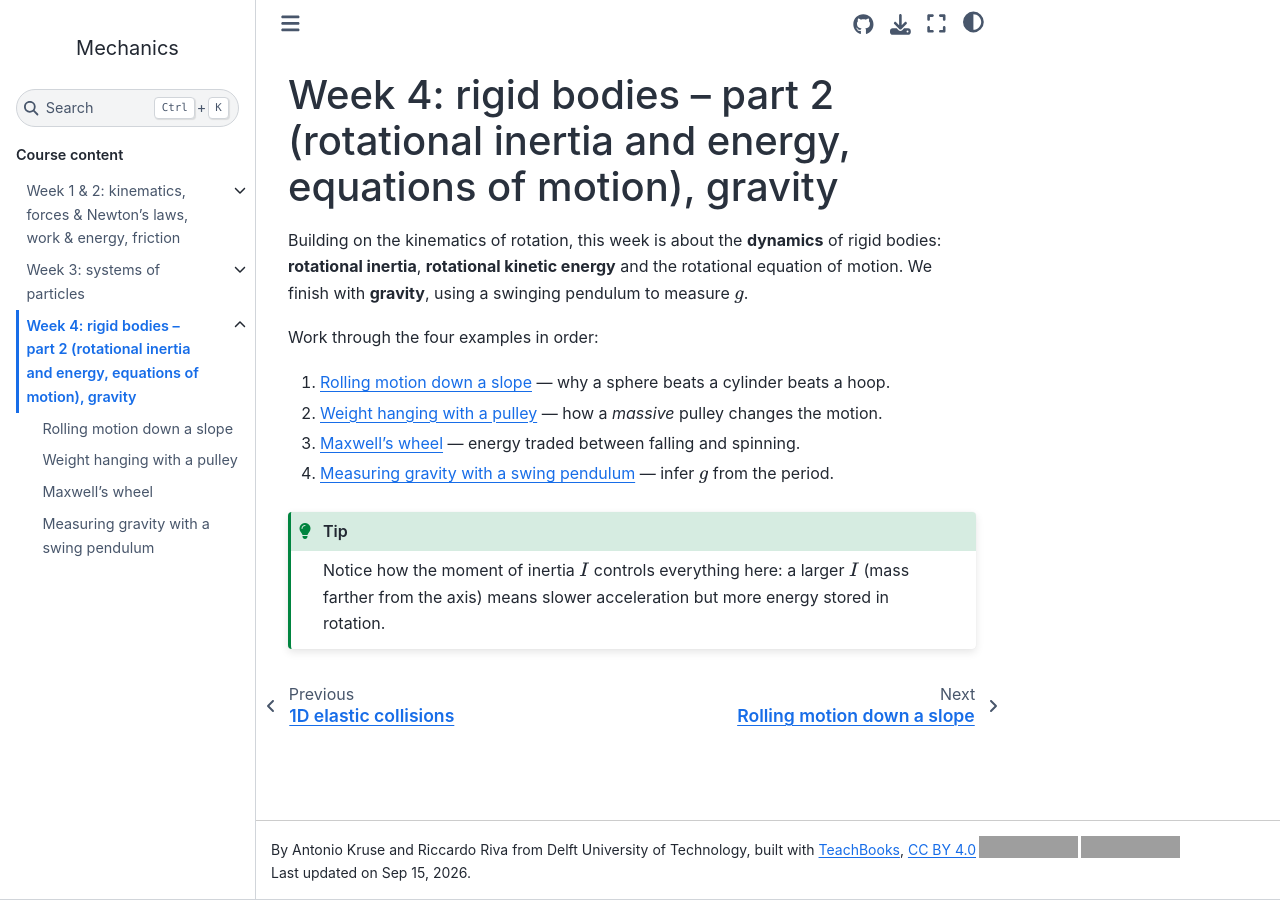
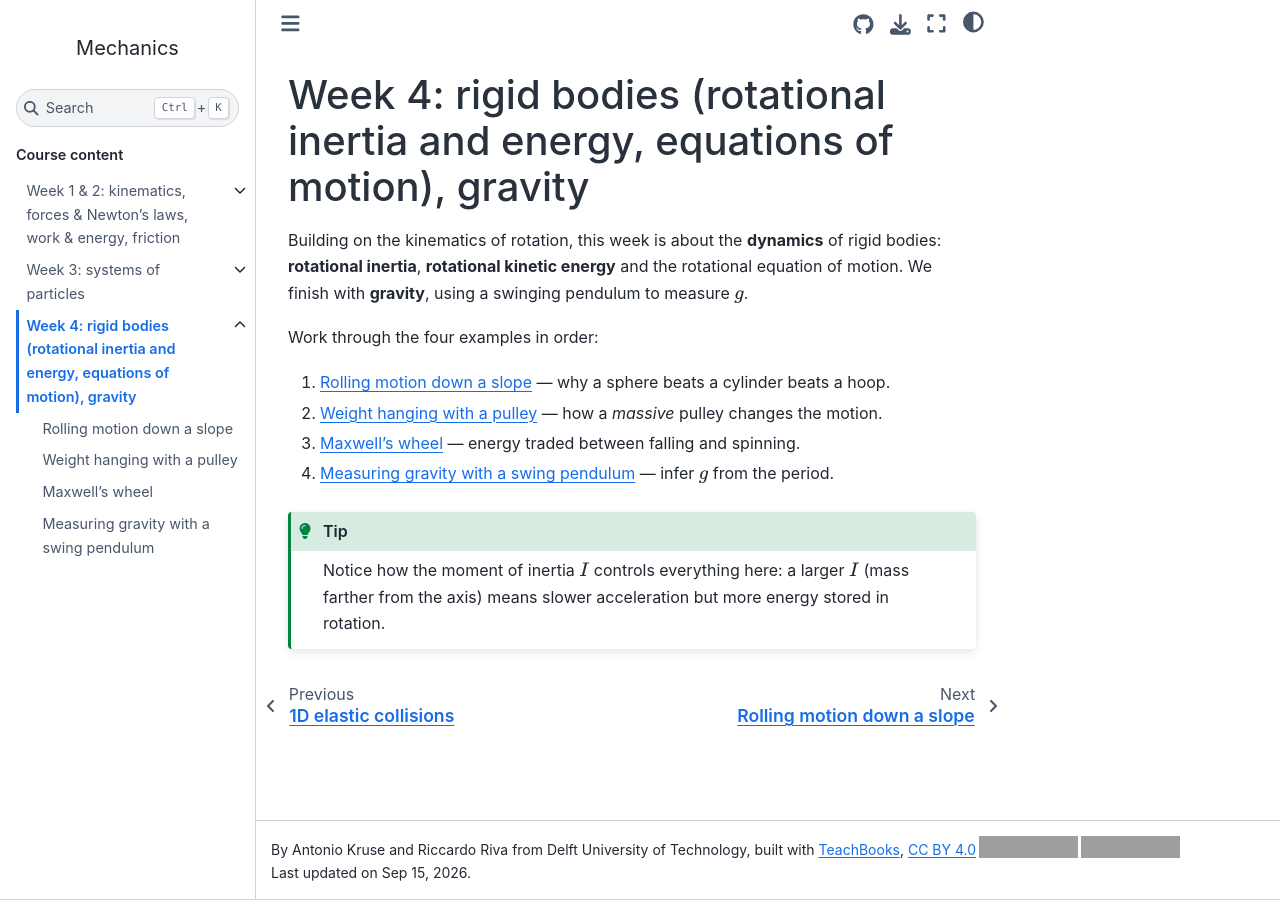
Before and after one commit to remriva/Mech, a Jupyter Book: the page built from book/week4/index.md, in a window 1280 px wide. Built offline with Jupyter Book 1.0.4 settings and Sphinx 7.4.7 and the Sphinx Book theme 1.1.4, drawn with Linux system fonts in a browser that asks for light colours; comment, search, counter and statistics services are not loaded; grey boxes are pictures that could not be loaded.

Commit message:
Update index.md

```diff
--- a/book/week4/index.md
+++ b/book/week4/index.md
@@ -1,5 +1,5 @@
 (week4)=
-# Week 4: rigid bodies – part 2 (rotational inertia and energy, equations of motion), gravity
+# Week 4: rigid bodies (rotational inertia and energy, equations of motion), gravity
 
 Building on the kinematics of rotation, this week is about the **dynamics** of rigid bodies:
 **rotational inertia**, **rotational kinetic energy** and the rotational equation of motion. We finish with
```
